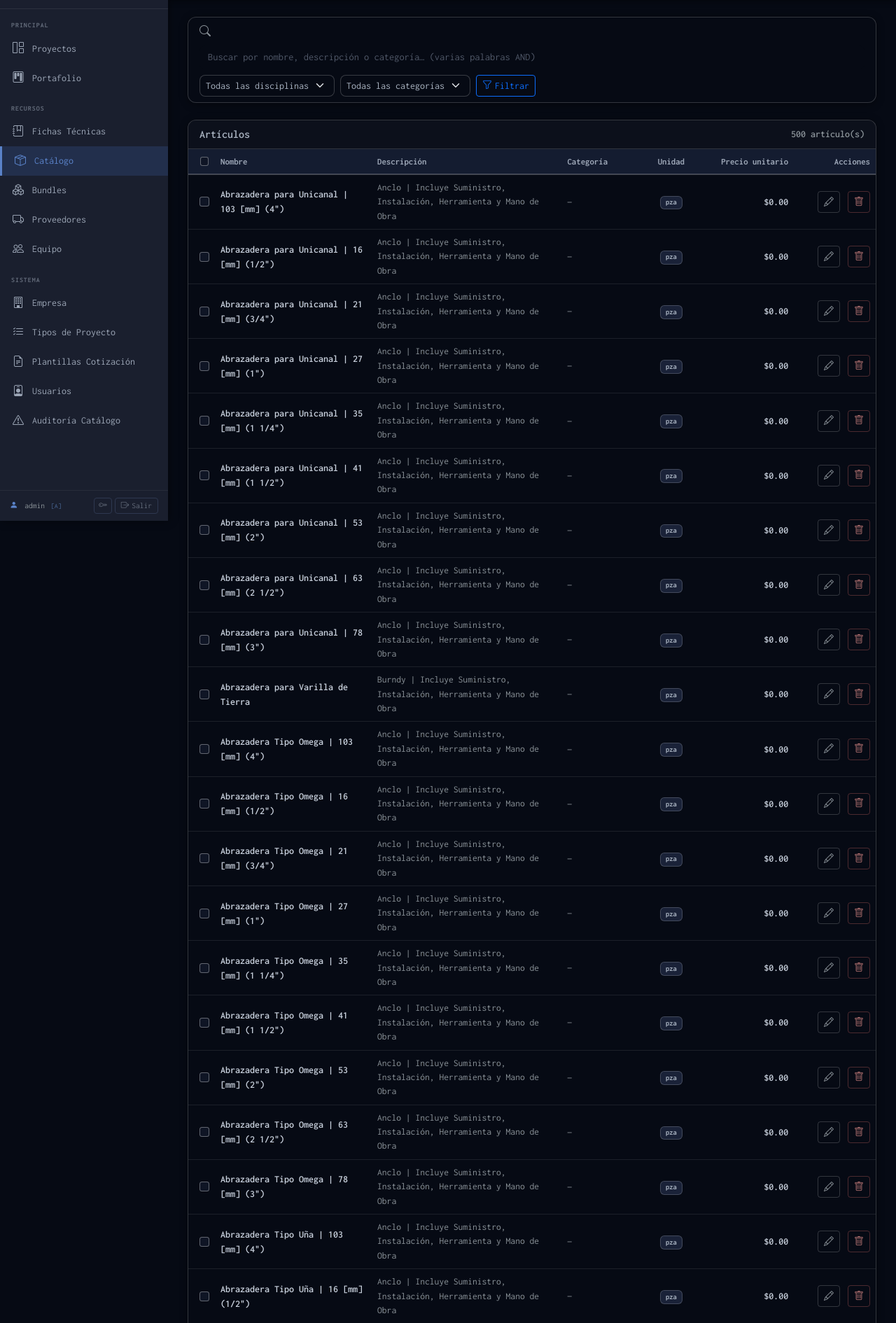
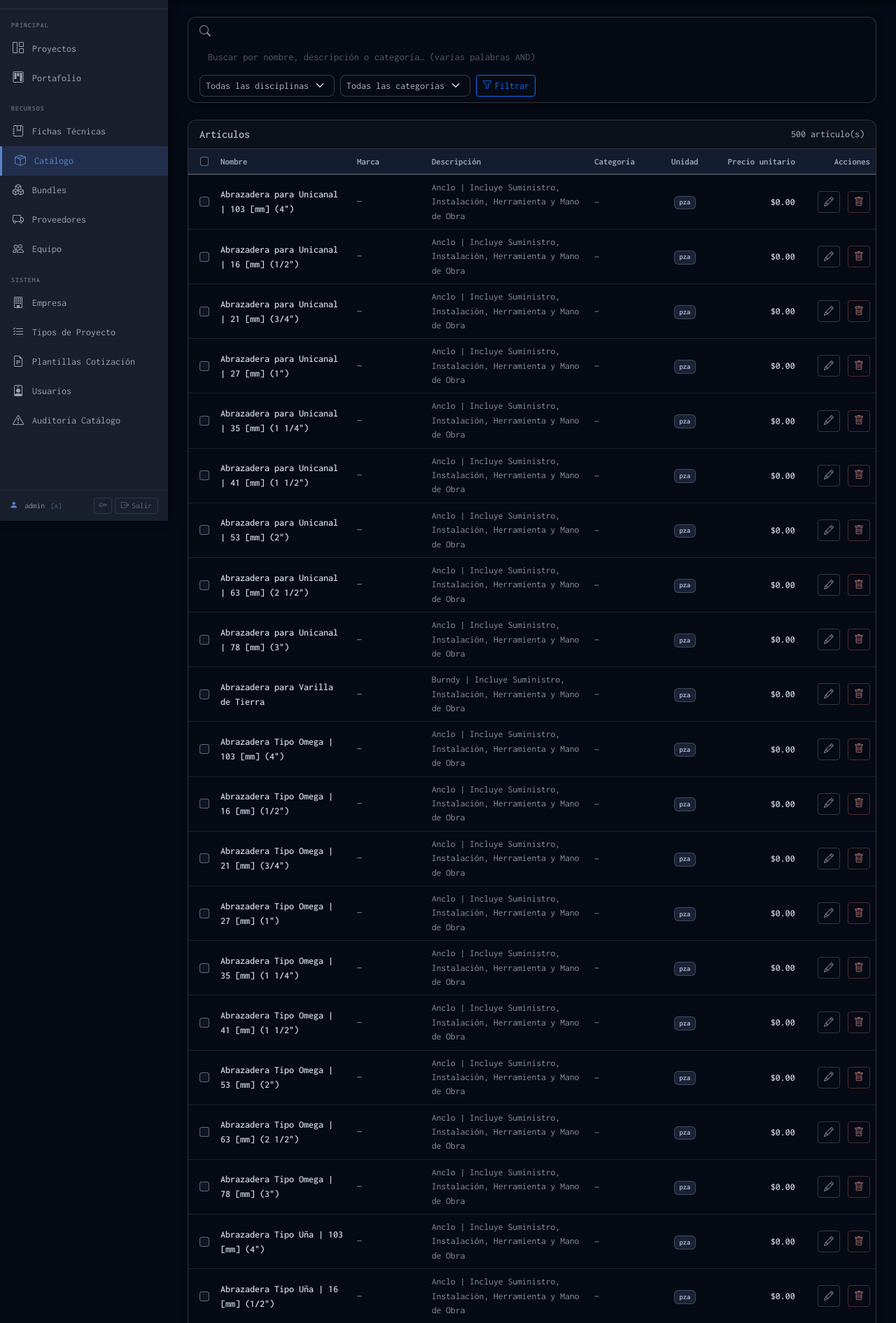
Before and after one commit to Daftrick/ProjectTracker, a Flask app: page /catalogo in a window 1280 px wide. Shown: the part 56-1946 px from the top of the page at 70% size. Run offline with Flask 3, Linux system fonts and the light colour scheme; a user stored in the database is signed in; some libraries are stand-ins or nearby versions.

Commit message:
Implement C.1: catalog infrastructure — marca, is_fractional, buy_unit fields
- catalog_search: add marca to _indexable_text() so brand is searchable by tokens
- admin routes: _catalog_form() parses marca, is_fractional, buy_unit_size/label;
  catalogo() POST and edit_catalogo() save all new fields; api_catalogo_add()
  stores marca (is_fractional defaults false for quick-add);
  new /api/catalogo/migrate-marca endpoint splits 'Marca | Nombre' items
- catalogo.html: add Marca column to table; marca + fractional-buying collapsible
  section (is_fractional switch, buy_unit_size, buy_unit_label) in both create
  and edit modals; openEdit() populates all new fields; AJAX update refreshes
  marca cell alongside categoria
- quote_project_form.html: autocomplete dropdown shows marca badge when present

Co-Authored-By: Claude Sonnet 4.6 <noreply@anthropic.com>

```diff
--- a/templates/catalogo.html
+++ b/templates/catalogo.html
@@ -93,12 +93,13 @@
           <th style="width:3%" class="text-center ps-3">
             <input type="checkbox" id="checkAll" class="form-check-input">
           </th>
-          <th style="width:23%">Nombre</th>
-          <th style="width:28%">Descripción</th>
-          <th style="width:12%">Categoría</th>
+          <th style="width:20%">Nombre</th>
+          <th style="width:11%">Marca</th>
+          <th style="width:24%">Descripción</th>
+          <th style="width:10%">Categoría</th>
           <th style="width:8%" class="text-center">Unidad</th>
-          <th style="width:14%" class="text-end">Precio unitario</th>
-          <th style="width:12%" class="text-end">Acciones</th>
+          <th style="width:13%" class="text-end">Precio unitario</th>
+          <th style="width:11%" class="text-end">Acciones</th>
         </tr>
       </thead>
       <tbody id="catalogoTbody">
@@ -108,6 +109,13 @@
             <input type="checkbox" class="form-check-input row-check" value="{{ item.id }}">
           </td>
           <td class="fw-semibold cell-nombre">{{ item.nombre }}</td>
+          <td class="cell-marca" style="font-size:.85rem">
+            {% if item.marca %}
+              <span class="badge bg-secondary-subtle text-secondary-emphasis border">{{ item.marca }}</span>
+            {% else %}
+              <span class="text-muted">—</span>
+            {% endif %}
+          </td>
           <td class="text-muted cell-desc" style="font-size:.85rem">{{ item.descripcion or '—' }}</td>
           <td class="cell-categoria">
             {% if item.categoria %}
@@ -168,9 +176,14 @@
             {% if fe.get('nombre') %}<div class="invalid-feedback">{{ fe.get('nombre') }}</div>{% endif %}
           </div>
           <div class="mb-3">
+            <label class="form-label">Marca <small class="text-muted">(opcional)</small></label>
+            <input name="marca" class="form-control" placeholder="Ej. Philips, Siemens, Belden…"
+                   value="{{ fs.marca or '' }}">
+          </div>
+          <div class="mb-3">
             <label class="form-label">Descripción</label>
             <textarea name="descripcion" class="form-control" rows="2"
-                      placeholder="Marca, modelo, especificaciones…">{{ fs.descripcion or '' }}</textarea>
+                      placeholder="Modelo, especificaciones técnicas…">{{ fs.descripcion or '' }}</textarea>
           </div>
           <div class="mb-3">
             <label class="form-label">Categoría <small class="text-muted">(opcional)</small></label>
@@ -203,6 +216,33 @@
               </div>
             </div>
           </div>
+          {# ── Unidad de compra (fraccionable) ── #}
+          <div class="mt-3">
+            <div class="form-check form-switch">
+              <input class="form-check-input" type="checkbox" name="is_fractional" value="1"
+                     id="newIsFractional" onchange="toggleFractionalNew(this)">
+              <label class="form-check-label" for="newIsFractional">
+                Artículo fraccionable <small class="text-muted">(se compra por lote/tramo/rollo)</small>
+              </label>
+            </div>
+            <div id="newFractionalFields" class="d-none mt-2">
+              <div class="row g-2">
+                <div class="col-md-4">
+                  <label class="form-label form-label-sm">Cant. por unidad de compra</label>
+                  <input type="number" name="buy_unit_size" class="form-control form-control-sm"
+                         placeholder="Ej. 3, 100, 25" min="0" step="any">
+                </div>
+                <div class="col-md-4">
+                  <label class="form-label form-label-sm">Etiqueta de compra</label>
+                  <input name="buy_unit_label" class="form-control form-control-sm"
+                         placeholder="tramo, rollo, caja…">
+                </div>
+                <div class="col-md-4 d-flex align-items-end">
+                  <small class="text-muted mb-2">Ej: 3 m / tramo → size=3, label=tramo</small>
+                </div>
+              </div>
+            </div>
+          </div>
         </div>
         <div class="modal-footer">
           <button type="button" class="btn btn-outline-secondary" data-bs-dismiss="modal">Cancelar</button>
@@ -226,6 +266,10 @@
           <div class="mb-3">
             <label class="form-label">Nombre <span class="text-danger">*</span></label>
             <input name="nombre" id="editNombre" class="form-control" required>
+          </div>
+          <div class="mb-3">
+            <label class="form-label">Marca <small class="text-muted">(opcional)</small></label>
+            <input name="marca" id="editMarca" class="form-control" placeholder="Ej. Philips, Siemens, Belden…">
           </div>
           <div class="mb-3">
             <label class="form-label">Descripción</label>
@@ -258,6 +302,33 @@
               </div>
             </div>
           </div>
+          {# ── Unidad de compra (fraccionable) ── #}
+          <div class="mt-3">
+            <div class="form-check form-switch">
+              <input class="form-check-input" type="checkbox" name="is_fractional" value="1"
+                     id="editIsFractional" onchange="toggleFractionalEdit(this)">
+              <label class="form-check-label" for="editIsFractional">
+                Artículo fraccionable <small class="text-muted">(se compra por lote/tramo/rollo)</small>
+              </label>
+            </div>
+            <div id="editFractionalFields" class="d-none mt-2">
+              <div class="row g-2">
+                <div class="col-md-4">
+                  <label class="form-label form-label-sm">Cant. por unidad de compra</label>
+                  <input type="number" id="editBuyUnitSize" name="buy_unit_size"
+                         class="form-control form-control-sm" placeholder="Ej. 3, 100, 25" min="0" step="any">
+                </div>
+                <div class="col-md-4">
+                  <label class="form-label form-label-sm">Etiqueta de compra</label>
+                  <input id="editBuyUnitLabel" name="buy_unit_label"
+                         class="form-control form-control-sm" placeholder="tramo, rollo, caja…">
+                </div>
+                <div class="col-md-4 d-flex align-items-end">
+                  <small class="text-muted mb-2">Ej: 3 m / tramo → size=3, label=tramo</small>
+                </div>
+              </div>
+            </div>
+          </div>
         </div>
         <div class="modal-footer">
           <button type="button" class="btn btn-outline-secondary" data-bs-dismiss="modal">Cancelar</button>
@@ -279,14 +350,28 @@ function formatCurrency(v) {
   return '$' + parseFloat(v).toLocaleString('en-US', {minimumFractionDigits:2, maximumFractionDigits:2});
 }
 
+// ── Toggle unidad de compra ────────────────────────────────────────────────
+function toggleFractionalNew(cb) {
+  document.getElementById('newFractionalFields').classList.toggle('d-none', !cb.checked);
+}
+function toggleFractionalEdit(cb) {
+  document.getElementById('editFractionalFields').classList.toggle('d-none', !cb.checked);
+}
+
 // ── Abrir modal de edición ────────────────────────────────────────────────
 function openEdit(item) {
-  document.getElementById('editNombre').value    = item.nombre;
-  document.getElementById('editDesc').value      = item.descripcion || '';
-  document.getElementById('editCategoria').value = item.categoria || '';
-  document.getElementById('editDisciplina').value = item.disciplina || 'instalaciones';
-  document.getElementById('editUnidad').value    = item.unidad;
-  document.getElementById('editPrecio').value    = item.precio;
+  document.getElementById('editNombre').value        = item.nombre;
+  document.getElementById('editMarca').value         = item.marca || '';
+  document.getElementById('editDesc').value          = item.descripcion || '';
+  document.getElementById('editCategoria').value     = item.categoria || '';
+  document.getElementById('editDisciplina').value    = item.disciplina || 'instalaciones';
+  document.getElementById('editUnidad').value        = item.unidad;
+  document.getElementById('editPrecio').value        = item.precio;
+  const isFrac = !!item.is_fractional;
+  document.getElementById('editIsFractional').checked = isFrac;
+  document.getElementById('editFractionalFields').classList.toggle('d-none', !isFrac);
+  document.getElementById('editBuyUnitSize').value   = item.buy_unit_size || '';
+  document.getElementById('editBuyUnitLabel').value  = item.buy_unit_label || '';
   document.getElementById('editForm').dataset.itemId = item.id;
   new bootstrap.Modal(document.getElementById('modalEdit')).show();
 }
@@ -309,20 +394,23 @@ document.getElementById('editForm').addEventListener('submit', async function(e)
   if (json.ok) {
     const row = document.getElementById('row-' + id);
     if (row) {
+      const esc = s => String(s||'').replace(/[&<>"']/g,
+        c => ({'&':'&amp;','<':'&lt;','>':'&gt;','"':'&quot;',"'":'&#39;'}[c]));
       row.querySelector('.cell-nombre').textContent = json.item.nombre;
       row.querySelector('.cell-desc').textContent   = json.item.descripcion || '—';
       row.querySelector('.cell-unidad .badge').textContent = json.item.unidad;
       row.querySelector('.cell-precio').textContent = formatCurrency(json.item.precio);
+      const marcaCell = row.querySelector('.cell-marca');
+      if (marcaCell) {
+        marcaCell.innerHTML = json.item.marca
+          ? `<span class="badge bg-secondary-subtle text-secondary-emphasis border">${esc(json.item.marca)}</span>`
+          : '<span class="text-muted">—</span>';
+      }
       const catCell = row.querySelector('.cell-categoria');
       if (catCell) {
-        if (json.item.categoria) {
-          const safe = String(json.item.categoria).replace(/[&<>"']/g,
-            c => ({'&':'&amp;','<':'&lt;','>':'&gt;','"':'&quot;',"'":'&#39;'}[c]));
-          catCell.innerHTML =
-            `<span class="badge bg-secondary-subtle text-secondary-emphasis border">${safe}</span>`;
-        } else {
-          catCell.innerHTML = '<span class="text-muted" style="font-size:.8rem">—</span>';
-        }
+        catCell.innerHTML = json.item.categoria
+          ? `<span class="badge bg-secondary-subtle text-secondary-emphasis border">${esc(json.item.categoria)}</span>`
+          : '<span class="text-muted" style="font-size:.8rem">—</span>';
       }
       // Actualizar el onclick del botón editar con los nuevos datos
       row.querySelector('button[title="Editar"]')
--- a/templates/quote_project_form.html
+++ b/templates/quote_project_form.html
@@ -1574,6 +1574,7 @@
       div.innerHTML =
         `<div class="fw-semibold text-truncate">${escHtml(item.nombre)}</div>` +
         `<div class="text-muted" style="font-size:.75rem">` +
+          (item.marca ? `<span class="badge bg-secondary-subtle text-secondary-emphasis me-1" style="font-size:.7rem">${escHtml(item.marca)}</span>` : "") +
           `${escHtml(item.unidad)} · $${parseFloat(item.precio).toLocaleString("es-MX",{minimumFractionDigits:2})}` +
           (item.descripcion ? ` · ${escHtml(item.descripcion.substring(0,45))}` : "") +
         `</div>`;
--- a/tracker/catalog_search.py
+++ b/tracker/catalog_search.py
@@ -39,7 +39,7 @@ def _indexable_text(item: dict) -> str:
     return _normalize(
         " ".join(
             str(item.get(field, "") or "")
-            for field in ("nombre", "descripcion", "categoria")
+            for field in ("nombre", "descripcion", "categoria", "marca")
         )
     )
 
--- a/tracker/routes/admin.py
+++ b/tracker/routes/admin.py
@@ -52,6 +52,7 @@ def _parse_price(value):
 
 def _catalog_form(form=None):
     form = form or {}
+    buy_size_raw = _clean(form.get("buy_unit_size"))
     return {
         "nombre": _clean(form.get("nombre")),
         "descripcion": _clean(form.get("descripcion")),
@@ -59,6 +60,10 @@ def _catalog_form(form=None):
         "precio": _clean(form.get("precio")) or "0",
         "categoria": _clean(form.get("categoria")),
         "disciplina": _clean(form.get("disciplina")) or "instalaciones",
+        "marca": _clean(form.get("marca")),
+        "is_fractional": form.get("is_fractional") == "1",
+        "buy_unit_size": float(buy_size_raw) if buy_size_raw else None,
+        "buy_unit_label": _clean(form.get("buy_unit_label")),
     }
 
 
@@ -188,6 +193,10 @@ def catalogo():
             "precio": price,
             "categoria": form_state["categoria"],
             "disciplina": form_state["disciplina"],
+            "marca": form_state["marca"],
+            "is_fractional": form_state["is_fractional"],
+            "buy_unit_size": form_state["buy_unit_size"],
+            "buy_unit_label": form_state["buy_unit_label"],
             "created_at": today(),
         })
         save("catalogo", items)
@@ -220,6 +229,10 @@ def edit_catalogo(item_id):
         item["precio"] = price
         item["categoria"] = form_state["categoria"]
         item["disciplina"] = form_state["disciplina"]
+        item["marca"] = form_state["marca"]
+        item["is_fractional"] = form_state["is_fractional"]
+        item["buy_unit_size"] = form_state["buy_unit_size"]
+        item["buy_unit_label"] = form_state["buy_unit_label"]
         save("catalogo", items)
         if is_ajax:
             return jsonify({"ok": True, "item": item})
@@ -242,6 +255,24 @@ def delete_catalogo(item_id):
     refs = result["counts"]["quote_refs"] + result["counts"]["material_refs"]
     flash(f"Artículo eliminado. Se limpiaron {refs} referencia(s) en cotizaciones/LDMs.", "warning")
     return redirect(url_for("catalogo"))
+
+
+@bp.route("/api/catalogo/migrate-marca", methods=["POST"], endpoint="migrate_catalog_marca")
+@admin_required
+def migrate_catalog_marca():
+    """One-time migration: split 'Marca | Nombre' items into separate marca + nombre fields."""
+    items = load("catalogo")
+    migrated = 0
+    for item in items:
+        nombre = item.get("nombre", "")
+        if "|" in nombre and not item.get("marca"):
+            parts = nombre.split("|", 1)
+            item["marca"] = parts[0].strip()
+            item["nombre"] = parts[1].strip()
+            migrated += 1
+    if migrated:
+        save("catalogo", items)
+    return jsonify({"ok": True, "migrated": migrated})
 
 
 @bp.route("/api/catalogo/bulk-delete", methods=["POST"], endpoint="bulk_delete_catalogo")
@@ -309,6 +340,10 @@ def api_catalogo_add():
         "precio": float(data.get("precio", 0) or 0),
         "categoria": (data.get("categoria", "") or "").strip(),
         "disciplina": (data.get("disciplina", "") or "instalaciones").strip(),
+        "marca": (data.get("marca", "") or "").strip(),
+        "is_fractional": False,
+        "buy_unit_size": None,
+        "buy_unit_label": "",
         "created_at": today(),
     }
     items.append(new_item)
```
Also changed, not shown: tests/test_catalog_search.py (+5 -0 lines).
